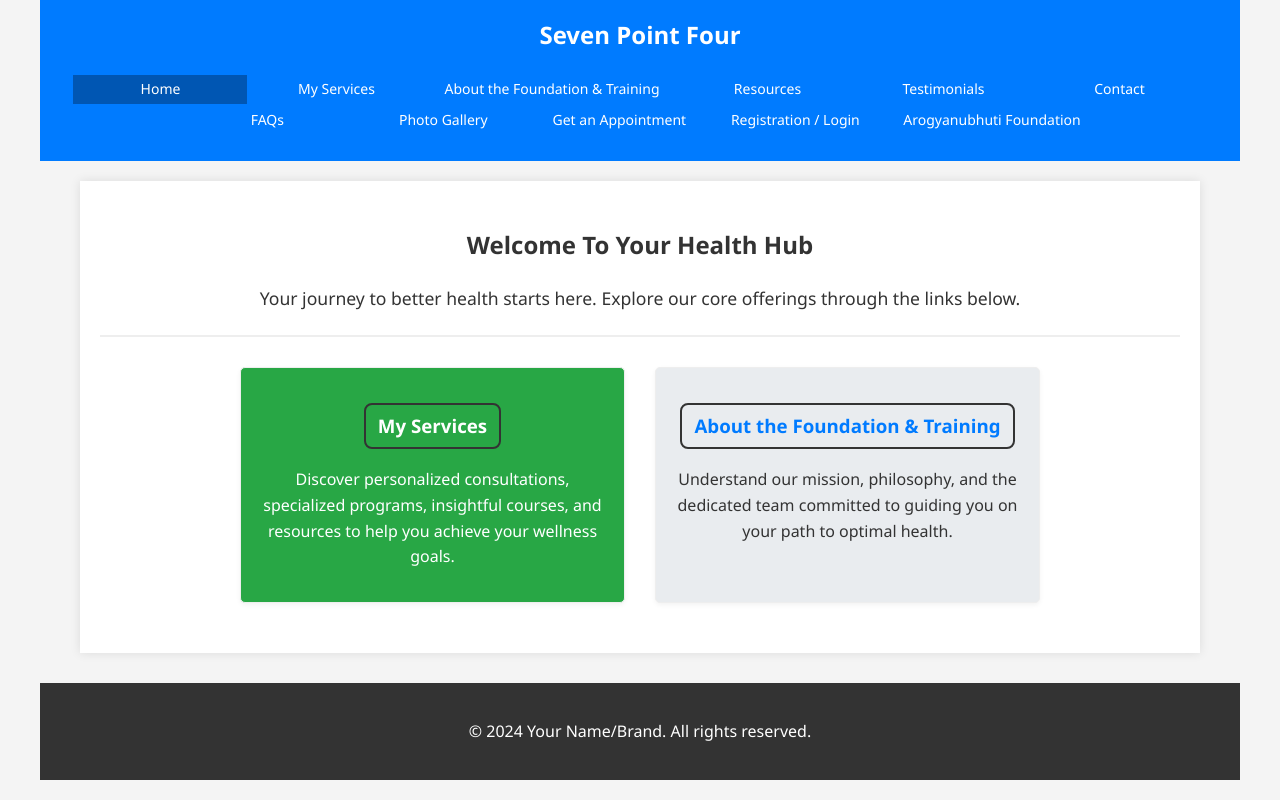
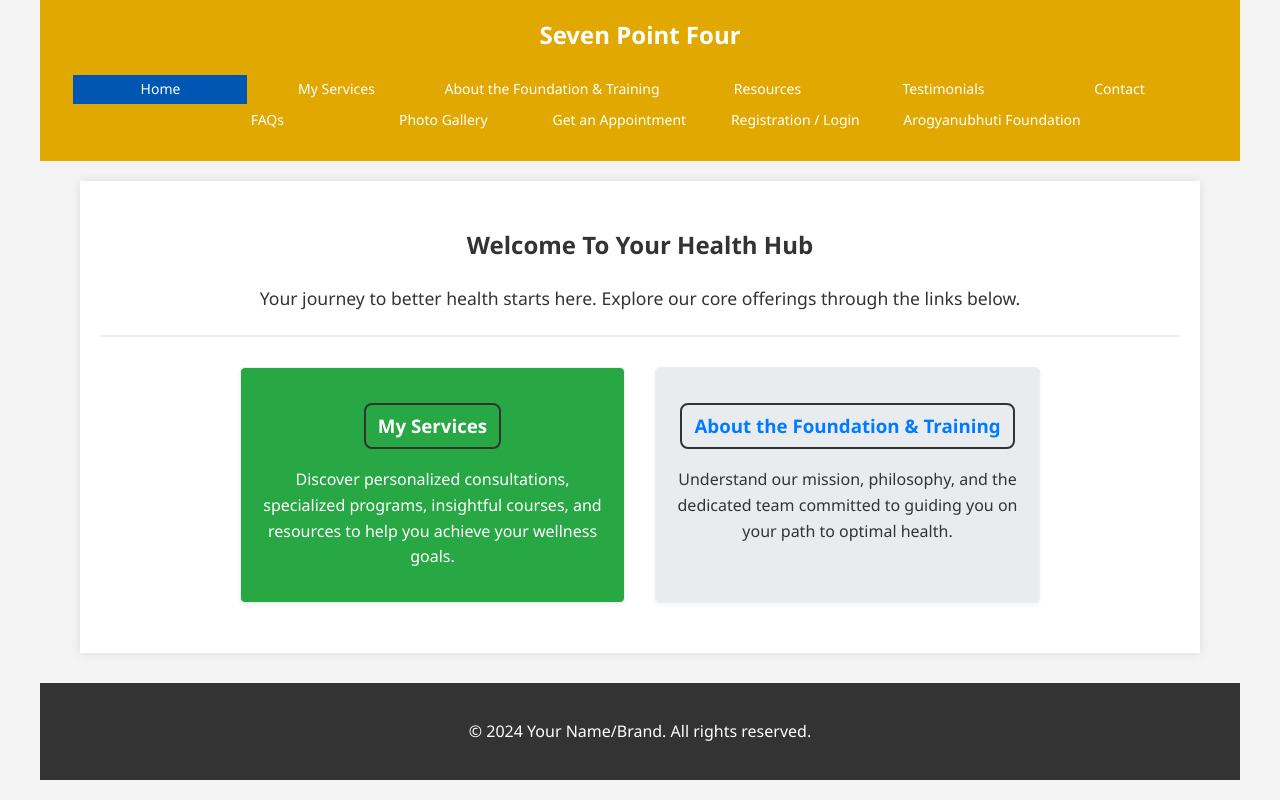
Before and after one commit to sevenpointfour/mywebsite, a website: page public/index.html in a window 1280 px wide. Drawn offline with Linux system fonts and the light colour scheme; files whose address does not match are found by name.

Commit message:
Test: Change header color to dark yellow

```diff
--- a/public/css/main_style.css
+++ b/public/css/main_style.css
@@ -12,7 +12,7 @@ body {
 
 /* Header and Navigation */
 header {
-    background-color: #007bff; /* Bright Blue */
+    background-color: #e0a800; /* Dark Yellow */
     color: #fff;
     padding: 1rem 0;
     position: sticky;
```
